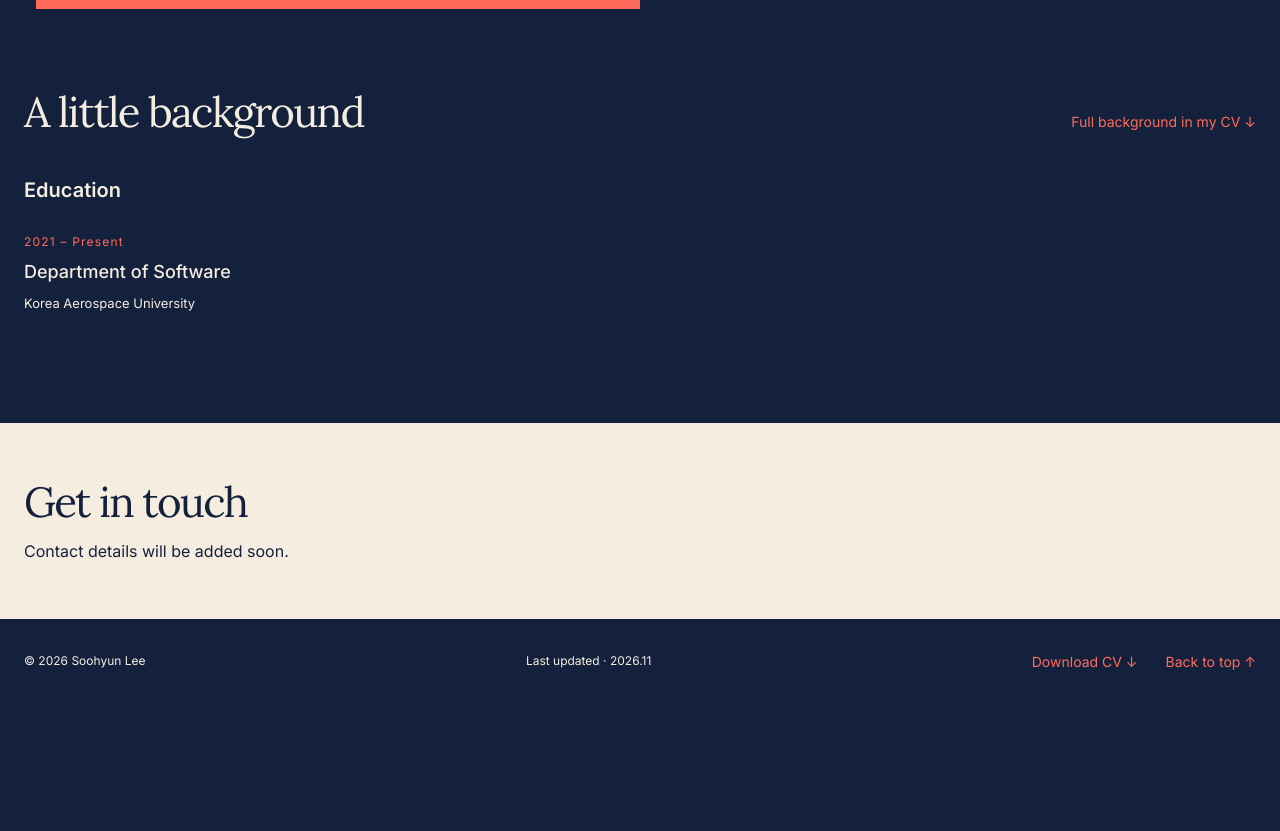
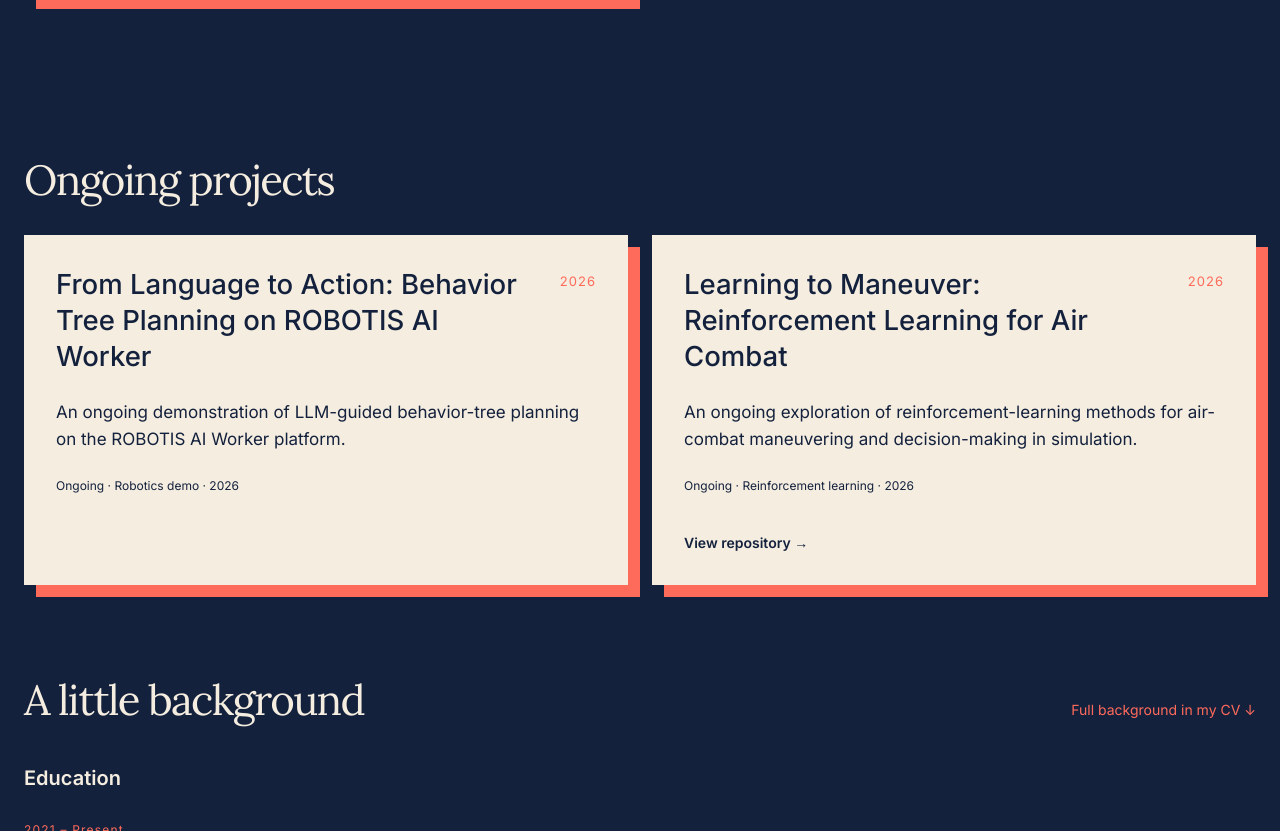
Before and after one commit to JustinLee02/JustinLee02.github.io, a plain HTML site: page index.html in a window 1280 px wide. Shown: the part 1969-2800 px from the top of the page. Before the commit the page ends 2673 px from the top, so only its background shows below. Drawn offline with Linux system fonts and the light colour scheme.

Commit message:
Add ongoing projects

```diff
--- a/index.html
+++ b/index.html
@@ -25,6 +25,7 @@
         <nav aria-label="Primary navigation">
           <a class="is-active" href="#about">About</a>
           <a href="#publications">Publications</a>
+          <a href="#projects">Projects</a>
           <a href="#contact">Contact</a>
         </nav>
       </div>
@@ -128,6 +129,31 @@
         </div>
       </section>
 
+      <section class="research-routes" id="projects">
+        <div class="container">
+          <h2>Ongoing projects</h2>
+          <div class="route-grid">
+            <article class="route-card route-card--publication">
+              <div class="route-title">
+                <h3>From Language to Action: Behavior Tree Planning on ROBOTIS AI Worker</h3>
+                <span class="publication-year">2026</span>
+              </div>
+              <p>An ongoing demonstration of LLM-guided behavior-tree planning on the ROBOTIS AI Worker platform.</p>
+              <small>Ongoing · Robotics demo · 2026</small>
+            </article>
+            <article class="route-card route-card--publication">
+              <div class="route-title">
+                <h3>Learning to Maneuver: Reinforcement Learning for Air Combat</h3>
+                <span class="publication-year">2026</span>
+              </div>
+              <p>An ongoing exploration of reinforcement-learning methods for air-combat maneuvering and decision-making in simulation.</p>
+              <small>Ongoing · Reinforcement learning · 2026</small>
+              <a href="https://github.com/JustinLee02/aircombat-rl" target="_blank" rel="noreferrer">View repository →</a>
+            </article>
+          </div>
+        </div>
+      </section>
+
       <!--
         PROJECTS TEMPLATE
         Remove this opening and closing comment when you are ready. Duplicate the article
```
